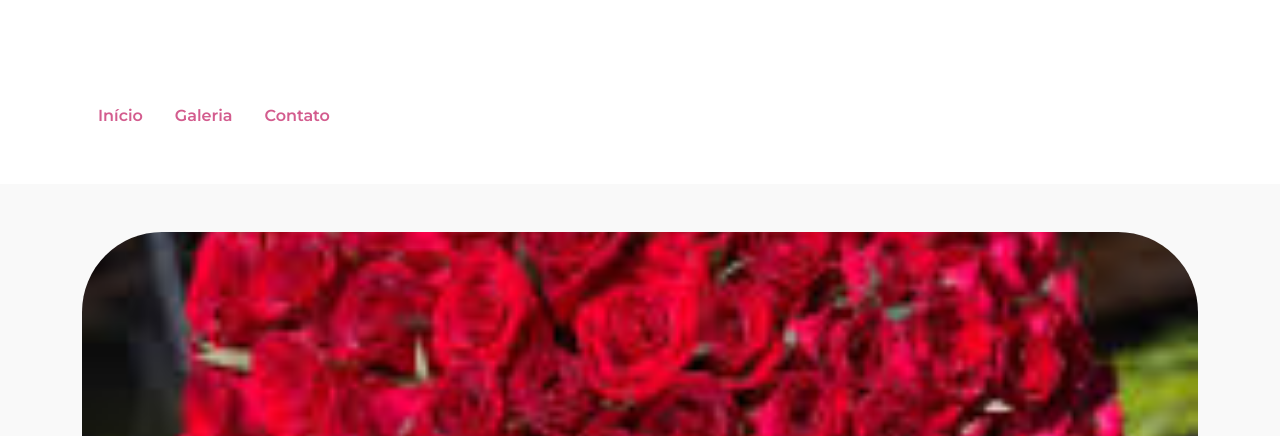
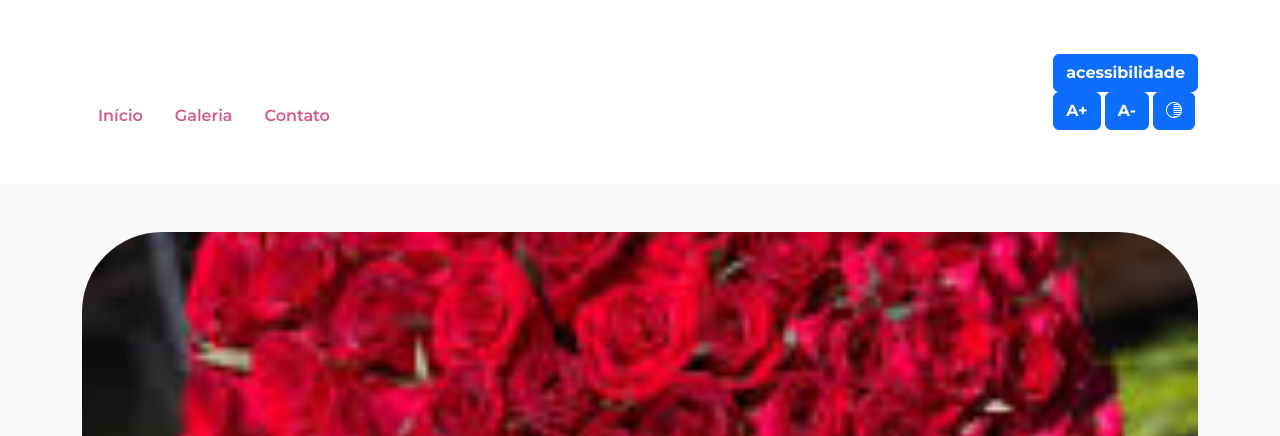
Before and after one commit to ivanildaberton/rosa, a plain HTML site: page index.html in a window 1280 px wide. Shown: the top 436 px of the page. Drawn offline with nearby package versions, Linux system fonts and the light colour scheme.

Commit message:
Update index.html

```diff
--- a/index.html
+++ b/index.html
@@ -19,6 +19,14 @@
                 <li class="nav-item"><a class="nav-link" href="#galeria">Galeria</a></li>
                 <li class="nav-item"><a class="nav-link" href="#contato">Contato</a></li>
             </ul>
+            <div id="acessibilidade" class="menu-acessibilidade">
+                <button id="botao-acessibilidade" class="btn btn-primary fw-bold rotacao-botao" aria-expanded="false">acessibilidade</button>
+                <div id="opcoes-acessibilidade" class="opcoes-acessibilidade apresenta-lista">
+                    <button id="aumentar-fonte" class="btn btn-primary fw-bold" aria-label="Aumentar o tamanho da fonte">A+</button>
+                    <button id="diminuir-fonte" class="btn btn-primary fw-bold" aria-label="diminuir o tamanho da fonte">A-</button>
+                    <button id="alterna-contraste" class="btn btn-primary fw-bold" aria-label="Alterna o contraste de cores"> <i class="bi bi-shadows"></i></button>
+                </div>
+            </div>
         </nav>
     </header>
 
```
